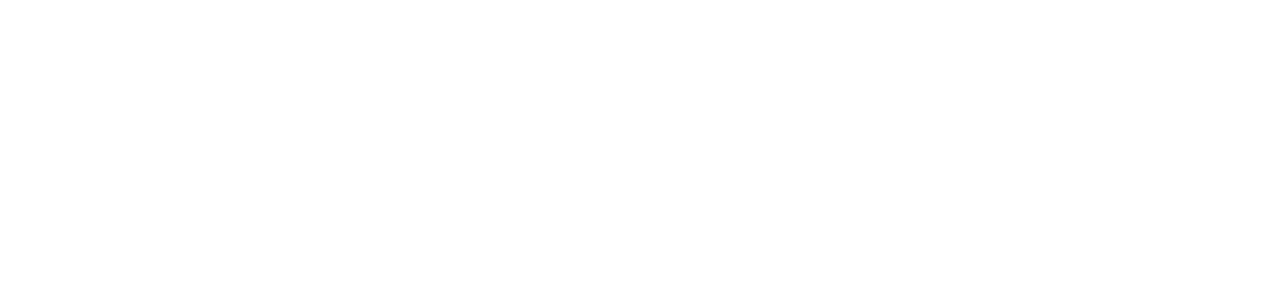
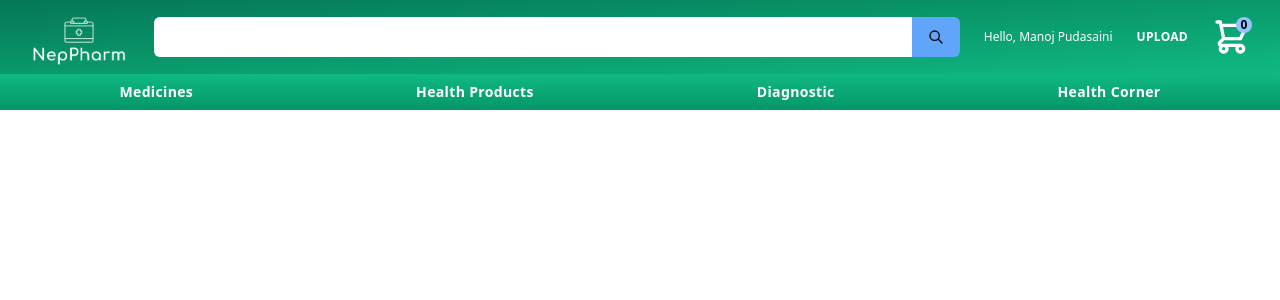
Before and after one commit to pratiksha2ab/egadget-client, a Next.js app: page / in a window 1280 px wide. Shown: the top 300 px of the page. Built offline with nearby package versions, Linux system fonts and the light colour scheme.

Commit message:
header layout done

```diff
--- /dev/null
+++ b/src/components/Header/index.js
@@ -0,0 +1,64 @@
+import Image from "next/image";
+import { SearchIcon, ShoppingCartIcon} from "@heroicons/react/outline";
+function Header() {
+
+    return (
+        <header className="">
+            {/* top nav */}
+            <div className="flex items-center bg-gradient-to-tl from-green-500 to-green-700 p-1 flex-grow py-2 ">
+                <div className="mt-2 flex items-center flex-grow sm:flex-grow-0">
+                    <Image
+                        src='/bg.png'
+                        width={150}
+                        height={50}
+                        quality="100"
+                        objectFit="contain"
+                        className="cursor-pointer"
+                        />
+                </div>
+                <div className=" hidden sm:flex items-center h-10 rounded-md flex-grow cursor-pointer bg-blue-400 hover:bg-blue-500">
+                    <input className="p-2  h-full w-6 flex-grow flex-shrink rounded-l-md focus:outline-none px-4" type="text"/>
+                    <SearchIcon className="h-12 p-4"/>
+                </div>
+                <div className="text-white flex items-center text-xs space-x-6 mx-6 whitespace-nowrap ">
+                    <div className="link">
+                        <p>Hello, Manoj Pudasaini</p>
+                    </div>
+                    <div className=" link hidden sm:flex">
+                        <button className="font-bold tracking-wide  focus:outline-none  ">UPLOAD</button>
+                    </div>
+                    <div className="link relative flex items-center">
+                        <span className="absolute top-0 right-0 h-4 w-4 bg-blue-300 text-center rounded-full text-black font-bold">0</span>
+                        <ShoppingCartIcon className="link h-10"/>
+                    </div>
+                </div>
+            </div>
+            {/* bottom nav */}
+            <div className=" p-2 bg-gradient-to-b from-blue-400 to-blue-300 sm:hidden">
+                <div className="flex items-center h-8 rounded-md flex-grow cursor-pointer bg-blue-400 hover:bg-blue-500 ">
+                    <input className="p-2  h-full w-6 flex-grow flex-shrink rounded-l-md focus:outline-none px-4" type="text"/>
+                    <SearchIcon className="h-12 p-4"/>
+                </div>
+            </div>
+            <div className="flex text-center text-xs bg-gradient-to-b from-green-500 to-green-600 justify-around md:text-sm text-white tracking-wide font-semibold items-center  p-2">
+                <div className="link">
+                    <p>Medicines</p>
+                </div>
+
+                <div className="link">
+                    <p>Health Products</p>
+                </div>
+
+                <div className="link">
+                    <p>Diagnostic</p>
+                </div>
+
+                <div className="link">
+                    <p>Health Corner</p>
+                </div>
+            </div>
+        </header>
+    )
+}
+
+export default Header
--- a/src/pages/index.js
+++ b/src/pages/index.js
@@ -1,4 +1,5 @@
 import Head from 'next/head'
+import Header from '../components/Header'
 
 export default function Home() {
   return (
@@ -8,6 +9,7 @@
         <link rel="icon" href="/favicon.ico" />
       </Head>
 
+      <Header />
 
     </div>
   )
--- a/tailwind.config.js
+++ b/tailwind.config.js
@@ -1,6 +1,6 @@
 module.exports = {
   mode: 'jit',
-  purge: ['./pages/**/*.{js,ts,jsx,tsx}', './components/**/*.{js,ts,jsx,tsx}'],
+  purge: ['./src/pages/**/*.{js,ts,jsx,tsx}', './src/components/**/*.{js,ts,jsx,tsx}'],
   darkMode: false, // or 'media' or 'class'
   theme: {
     extend: {
```
Also changed, not shown: package.json (+5 -3 lines), public/bg.png (added), 1 other file (tests, documents, lock files or other folders).
